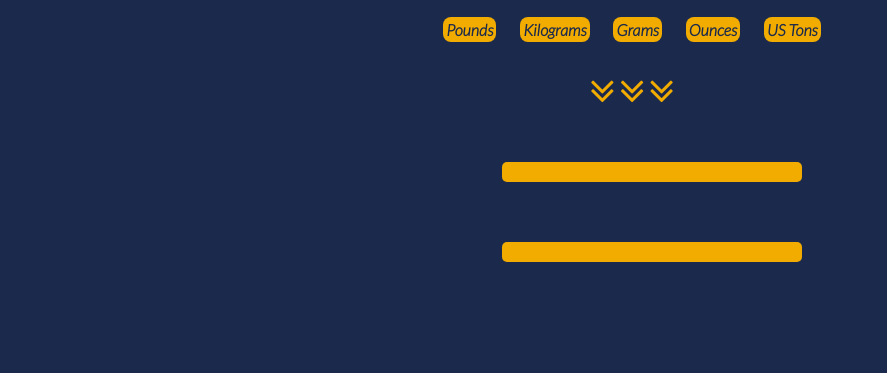
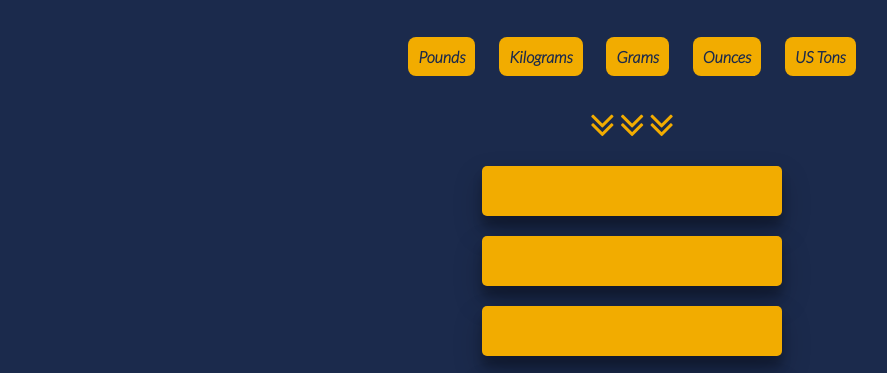
Before and after one commit to Josep1992/WeightConverter, a plain HTML site: page index.html in a window 1280 px wide. Shown: the part 182-555 px from the top of the page, without its empty margins (8-895 px from the left). Drawn offline with Linux system fonts and the light colour scheme.

Commit message:
Added some changes to the html,js and css files.

```diff
--- a/assets/css/style.css
+++ b/assets/css/style.css
@@ -17,7 +17,7 @@ body {
 }
 
 .container {
-    margin: 30px auto;
+    margin: 40px auto;
     background: #1b2a4c;
     padding-bottom: 20px;
     display: flex;
@@ -51,7 +51,7 @@ section {
 }
 
 input {
-    margin-bottom: 20px;
+    margin-bottom: 30px;
     outline: none;
     background-color: #1b2a4c;
     border: 0;
@@ -69,7 +69,7 @@ input:focus {
 
 button {
     outline: none;
-    padding: 3px;
+    padding: 10px;
     cursor: pointer;
     background-color: #f2ac00;
     color: #1b2a4c;
@@ -93,44 +93,27 @@ button:active {
     animation: flash 3s 2s ease-out infinite;
 }
 
-.wrapper {
-    display: flex;
-    flex-direction: column;
-    align-items: center;
-    justify-content: center;
-}
-
-.wrapper ul {
-    display: flex;
-    flex-direction: column;
-
+.wrapper div {
+    background-color: #f2ac00;
+    width: 300px;
+    height: 50px;
+    margin: 20px auto;
+    border-radius: 5px;
+    font-size: 18px;
+    color: white;
+    text-transform: lowercase;
+    padding: 10px;
+    box-shadow: 0 14px 28px rgba(0, 0, 0, 0.25), 0 10px 10px rgba(0, 0, 0, 0.22);
 }
 
 a {
     color: #f2ac00;
     cursor: pointer;
-
 }
 
-a :hover{
+a :hover {
     transform: scale(1.5);
-    color:white;
-}
-
-.wrapper ul li {
-    background-color: #f2ac00;
-    width: 300px;
-    margin: 10px auto;
-    border-radius: 5px;
-    font-size: 18px;
     color: white;
-    text-transform: lowercase;
-    padding: 10px;
-
-}
-
-.wrapper li:nth-child(2n) {
-    background-color: #1b2a4c;
 }
 
 
--- a/assets/js/script.js
+++ b/assets/js/script.js
@@ -1,11 +1,7 @@
-// Todos:
 
-// Make the selected button add a class of selected on click.
-// Only one selected button at a time.
-// Finish the animations on the results section.
+
 
 const input = document.getElementById('input');
-const btn = document.getElementsByClassName('btn');
 const poundsButton = document.getElementById('pounds');
 const kilogramButton = document.getElementById('kilograms');
 const gramsButton = document.getElementById('grams');
--- a/index.html
+++ b/index.html
@@ -45,21 +45,21 @@
 
             <div class="wrapper">
 
-                <ul type="none">
 
-                    <li id="result1">
 
-                    </li>
-                    <li id="result2">
+                <div id="result1">
 
-                    </li>
-                    <li id="result3">
+                </div>
+                <div id="result2">
 
-                    </li>
-                    <li id="result4">
+                </div>
+                <div id="result3">
 
-                    </li>
-                </ul>
+                </div>
+                <div id="result4">
+
+                </div>
+
 
             </div>
 
@@ -69,7 +69,7 @@
     </div>
 
     <footer>
-        <ul type = "none">
+        <ul type="none">
             <li>
                 <a href="https://github.com/Josep1992">
                     <i class="fa fa-github-alt "></i>
```
